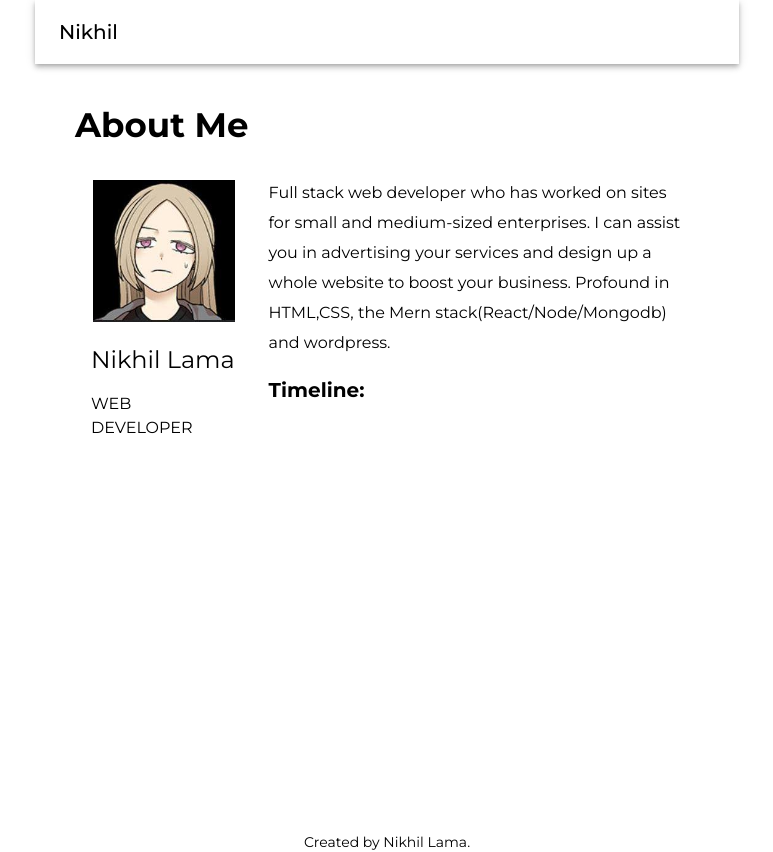
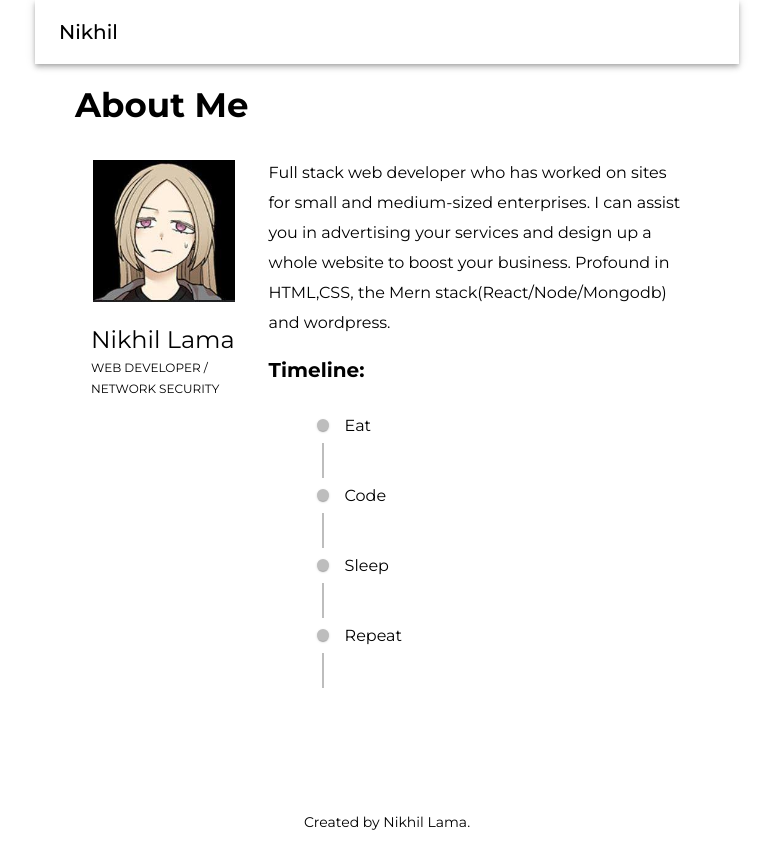
Before and after one commit to Nirvana55/portfolio, a Next.js app: page /about in a window 1280 px wide. Shown: the whole page, without its empty margins (253-1026 px from the left). Built offline with nearby package versions, Linux system fonts and the light colour scheme.

Commit message:
refactor: update box height and add timeline

```diff
--- a/components/Content.tsx
+++ b/components/Content.tsx
@@ -6,12 +6,11 @@ import { Box, Button, Typography } from '@mui/material';
 const Content = () => {
 	return (
 		<Box
-			sx={{ height: '79vh' }}
 			display='flex'
 			alignItems='center'
 			flexDirection='column'
 			justifyContent='center'>
-			<div>
+			<Box sx={{ mt: 20 }}>
 				<Box sx={{ borderRadius: '50%', border: '3px solid #fff' }}>
 					<Image
 						height={180}
@@ -21,7 +20,7 @@ const Content = () => {
 						alt='Nirvana'
 					/>
 				</Box>
-			</div>
+			</Box>
 			<Box sx={{ mt: 3 }} textAlign='center'>
 				<Typography variant='h3' fontWeight='bold'>
 					Hey, Wassup ?
--- a/pages/_app.tsx
+++ b/pages/_app.tsx
@@ -1,4 +1,4 @@
-import { ThemeProvider } from '@mui/material';
+import { Box, ThemeProvider } from '@mui/material';
 import { AppProps } from 'next/app';
 import Footer from '../components/Footer';
 import Layout from '../components/Layout';
@@ -12,7 +12,9 @@ export default function MyApp({ Component, pageProps }: AppProps) {
 			<ThemeProvider theme={theme}>
 				<Layout>
 					<NavBar />
-					<Component {...pageProps} />
+					<Box sx={{ height: '79vh' }}>
+						<Component {...pageProps} />
+					</Box>
 					<Footer />
 				</Layout>
 			</ThemeProvider>
--- a/pages/about.tsx
+++ b/pages/about.tsx
@@ -2,11 +2,17 @@ import { Box, Typography } from '@mui/material';
 import Image from 'next/image';
 import React from 'react';
 import Nirvana from '../public/nirvana.jpg';
+import Timeline from '@mui/lab/Timeline';
+import TimelineItem from '@mui/lab/TimelineItem';
+import TimelineSeparator from '@mui/lab/TimelineSeparator';
+import TimelineConnector from '@mui/lab/TimelineConnector';
+import TimelineContent from '@mui/lab/TimelineContent';
+import TimelineDot from '@mui/lab/TimelineDot';
 
 const About = () => {
 	return (
-		<Box sx={{ height: '79vh', pl: '2.5rem', pr: '2.5rem', mt: 3 }}>
-			<Typography variant='h4' fontWeight='bold'>
+		<Box sx={{ pl: '2.5rem', pr: '2.5rem' }}>
+			<Typography marginTop={0.5} variant='h4' fontWeight='bold'>
 				About Me
 			</Typography>
 			<Box display='flex' sx={{ p: '2rem 1rem' }}>
@@ -17,8 +23,8 @@ const About = () => {
 					<Typography marginTop='1rem' variant='h5'>
 						Nikhil Lama
 					</Typography>
-					<Typography marginTop='1rem' variant='body1'>
-						WEB DEVELOPER
+					<Typography marginTop='1rem' variant='caption'>
+						WEB DEVELOPER / NETWORK SECURITY
 					</Typography>
 				</Box>
 
@@ -33,7 +39,38 @@ const About = () => {
 					<Typography variant='h6' fontWeight='bold' marginTop={2}>
 						Timeline:
 					</Typography>
-					<Box></Box>
+					<Box>
+						<Timeline sx={{ alignItems: 'flex-start' }} position='right'>
+							<TimelineItem>
+								<TimelineSeparator>
+									<TimelineDot />
+									<TimelineConnector />
+								</TimelineSeparator>
+								<TimelineContent>Eat</TimelineContent>
+							</TimelineItem>
+							<TimelineItem>
+								<TimelineSeparator>
+									<TimelineDot />
+									<TimelineConnector />
+								</TimelineSeparator>
+								<TimelineContent>Code</TimelineContent>
+							</TimelineItem>
+							<TimelineItem>
+								<TimelineSeparator>
+									<TimelineDot />
+									<TimelineConnector />
+								</TimelineSeparator>
+								<TimelineContent>Sleep</TimelineContent>
+							</TimelineItem>
+							<TimelineItem>
+								<TimelineSeparator>
+									<TimelineDot />
+									<TimelineConnector />
+								</TimelineSeparator>
+								<TimelineContent>Repeat</TimelineContent>
+							</TimelineItem>
+						</Timeline>
+					</Box>
 				</Box>
 			</Box>
 		</Box>
```
Also changed, not shown: pages/blog.tsx (+6 -1 lines).
